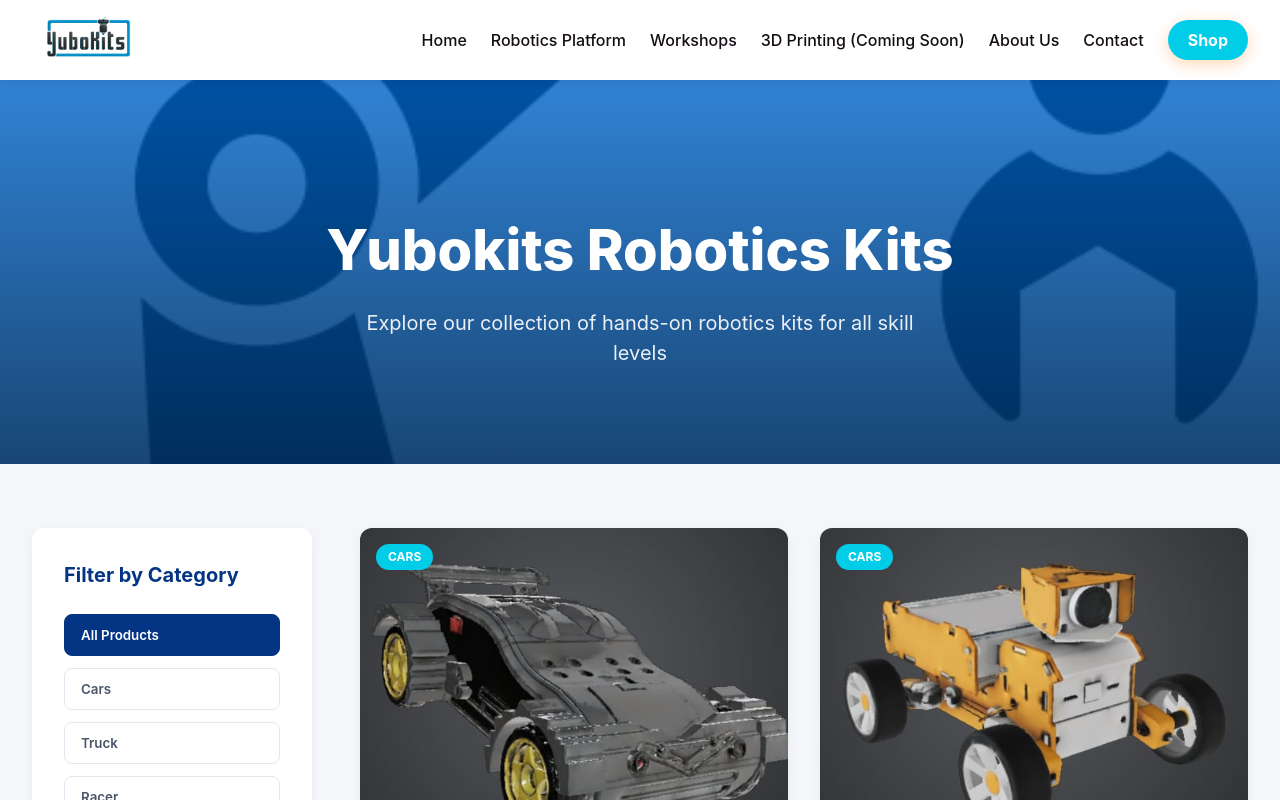
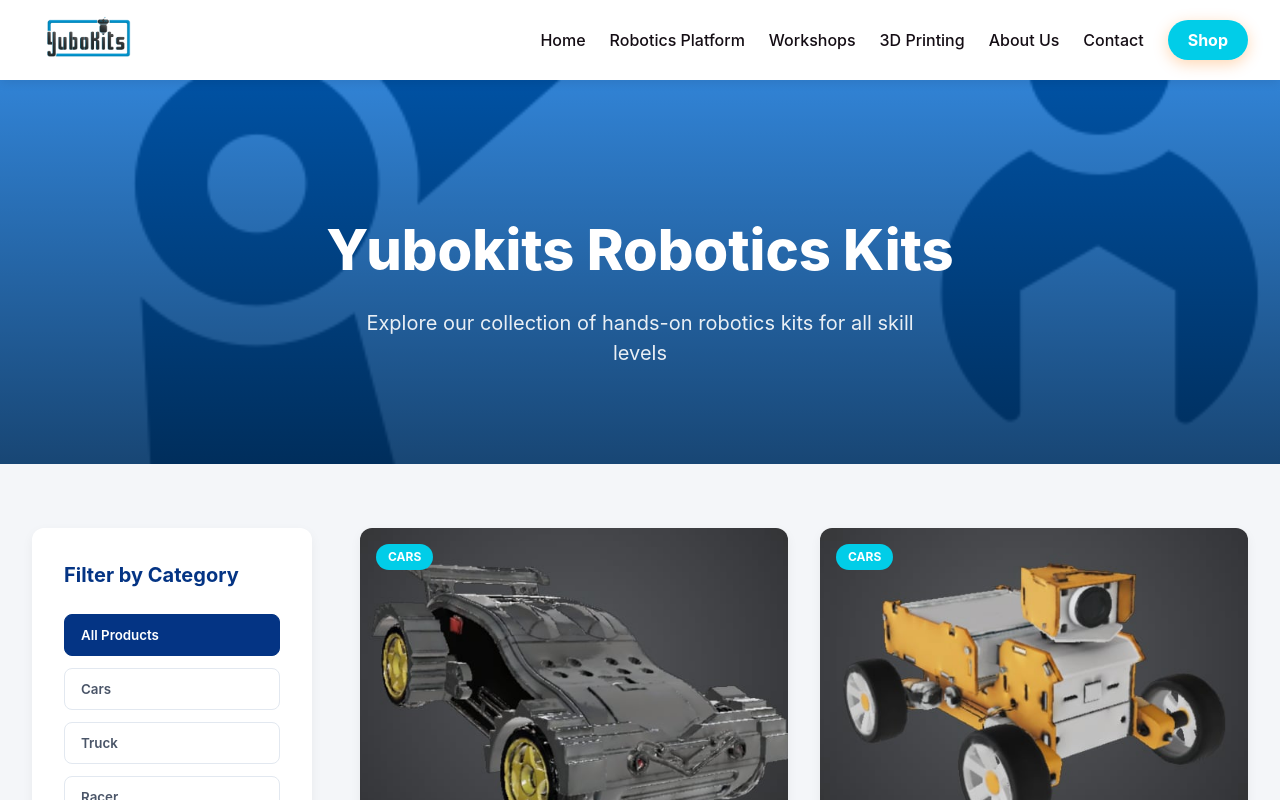
Before and after one commit to aminekhedher/YuboKits1, a React (Vite) app: page /shop in a window 1280 px wide. Shown: the top 800 px of the page. Built offline with nearby package versions, Linux system fonts and the light colour scheme.

Commit message:
Move 'Coming Soon' label from navigation to page content for 3D Printing

```diff
--- a/src/App.jsx
+++ b/src/App.jsx
@@ -24,7 +24,8 @@
     flexDirection: 'column'
   }}>
     <h1 style={{ color: 'var(--primary-blue)', marginBottom: '1rem' }}>{title}</h1>
-    <p>This page is currently under construction.</p>
+    <p style={{ fontSize: '1.5rem', fontWeight: 'bold' }}>Coming Soon</p>
+    <p>This section is currently under development.</p>
   </div>
 );
 
@@ -48,7 +49,7 @@
             <Route path="/" element={<HomePage />} />
             <Route path="/robotics-platform" element={<RoboticsPlatformPage />} />
             <Route path="/workshops" element={<WorkshopsPage />} />
-            <Route path="/3d-printing" element={<PlaceholderPage title="3D Printing (Coming Soon)" />} />
+            <Route path="/3d-printing" element={<PlaceholderPage title="3D Printing" />} />
             <Route path="/about" element={<AboutUsPage />} />
             <Route path="/shop" element={<ShopPage />} />
             <Route path="/contact" element={<ContactPage />} />
--- a/src/components/Layout/Footer.jsx
+++ b/src/components/Layout/Footer.jsx
@@ -21,7 +21,7 @@
                         <Link to="/" className={styles.link}>Home</Link>
                         <Link to="/robotics-platform" className={styles.link}>Platform</Link>
                         <Link to="/workshops" className={styles.link}>Workshops</Link>
-                        <Link to="/3d-printing" className={styles.link}>3D Printing (Coming Soon)</Link>
+                        <Link to="/3d-printing" className={styles.link}>3D Printing</Link>
                         <Link to="/shop" className={styles.link}>Shop</Link>
                         <Link to="/about" className={styles.link}>About</Link>
                         <Link to="/contact" className={styles.link}>Contact</Link>
--- a/src/components/Layout/Navbar.jsx
+++ b/src/components/Layout/Navbar.jsx
@@ -29,7 +29,7 @@
         { name: 'Home', path: '/' },
         { name: 'Robotics Platform', path: '/robotics-platform' },
         { name: 'Workshops', path: '/workshops' },
-        { name: '3D Printing (Coming Soon)', path: '/3d-printing' },
+        { name: '3D Printing', path: '/3d-printing' },
         { name: 'About Us', path: '/about' },
         { name: 'Contact', path: '/contact' },
         { name: 'Shop', path: '/shop', isButton: true },
```
